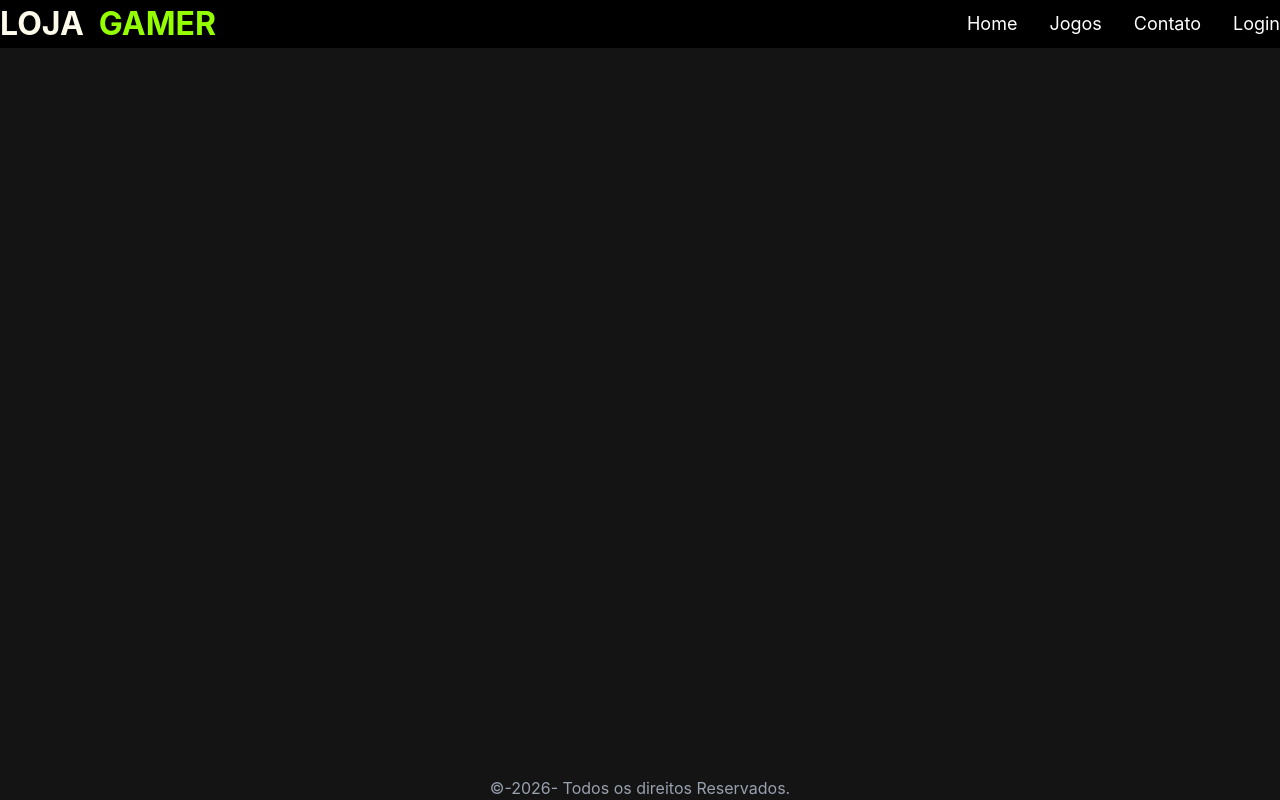
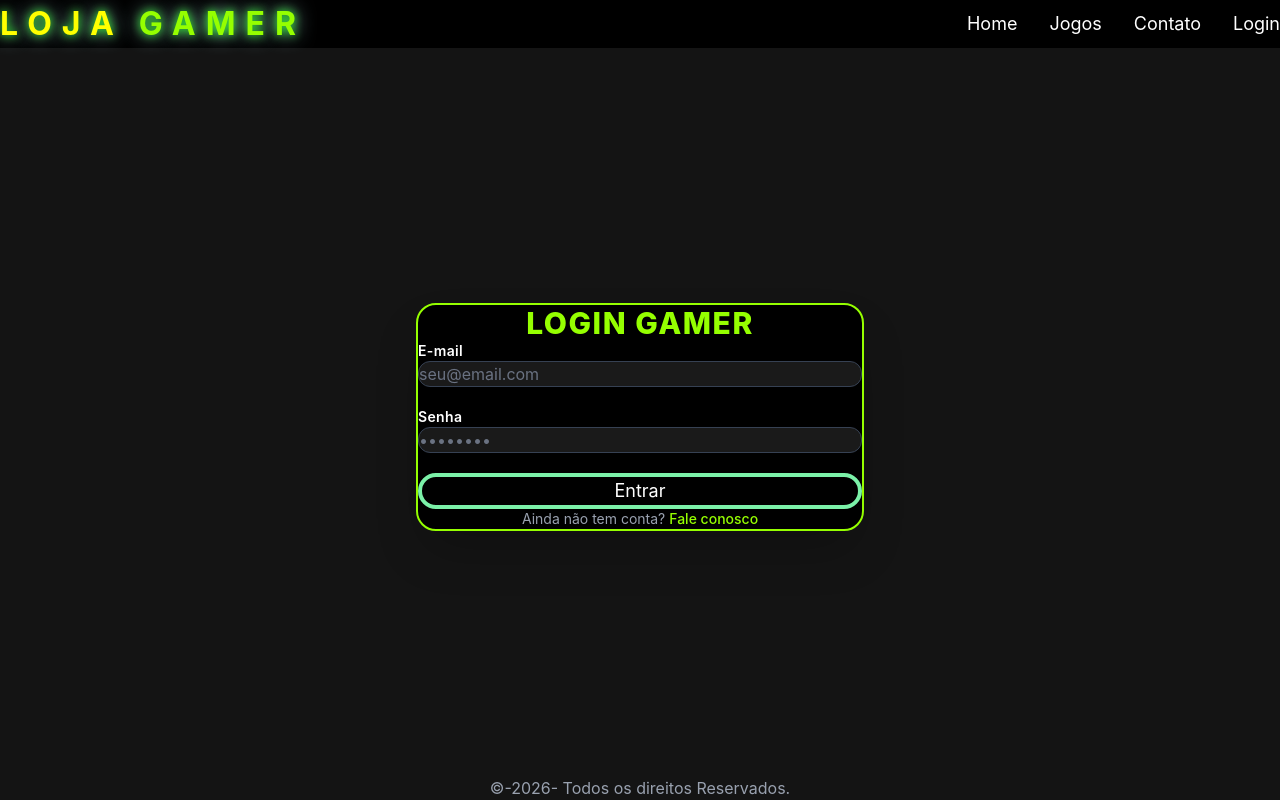
Before and after one commit to welltecnc/lojagame-1espi, a React (Vite) app: page /login in a window 1280 px wide. Built offline with nearby package versions, Linux system fonts and the light colour scheme.

Commit message:
feat: criando componentes Jogos,Login

```diff
--- a/src/css/estilo.css
+++ b/src/css/estilo.css
@@ -23,6 +23,11 @@
 .logo span{
     padding: 15px;
 }
+
+.login{
+    margin-top: 40px;
+    margin-bottom: 40px;
+}
 @keyframes acender {
     to{
         color:var(--text-color);
--- a/src/pages/Contato.jsx
+++ b/src/pages/Contato.jsx
@@ -1,9 +1,11 @@
+
 
 const Contato = () => {
   return (
-    <>
-
-    </>
+    <main className="px-[5%] my-8 grow">
+      <h2 className="text-3xl font-bold mb-4 text-[#95ff00]">Fale Conosco</h2>
+      <p className="text-gray-300">Entre em contato conosco através do email: suporte@lojagamer.com</p>
+    </main>
   )
 }
 
--- a/src/pages/Jogos.jsx
+++ b/src/pages/Jogos.jsx
@@ -1,9 +1,11 @@
 
-const Jogos = () => {
+
+const Jogos= ()=>{
   return (
-    <>
-
-    </>
+    <main className="px-[5%] my-8 grow">
+      <h2 className="text-3xl font-bold mb-4 text-[#95ff00]">Catálogo de Jogos</h2>
+      <p className="text-gray-300">Aqui você encontrará todos os jogos disponíveis na nossa loja gamer.</p>
+    </main>
   )
 }
 
--- a/src/pages/Login.jsx
+++ b/src/pages/Login.jsx
@@ -1,9 +1,75 @@
+
+
+
+
+import { useState } from "react"
+import { useNavigate, Link } from "react-router-dom"
 
 const Login = () => {
+
+  //Hook- useState- manipula o estado da váriavel
+  const [email, setEmail] = useState("");
+  const [senha, setSenha] = useState("");
+  //Hook- useNavigate- Navega entre os componentes
+  const navigate = useNavigate();
+
+  //função de login
+  const Login = (e) => {
+    //Previne que a página regarregue
+    e.preventDefault();
+    alert(`Bem-Vindo(a),${email}`);
+    //Direciona para página Home
+    navigate("/");
+  }
+
   return (
-    <>
+    <main className="grow flex items-center justify-center px-4 mt-20 login" >
+      <div className="bg-black p-8 sm:p-10 rounded-[20px] w-full max-w-md shadow-2xl border-2 border-[#95ff00]">
 
-    </>
+        {/* Título com o mesmo estilo neon do site */}
+        <h2 className="text-2xl sm:text-3xl font-extrabold text-[#95ff00] text-center mb-8 uppercase tracking-wider">
+          Login Gamer
+        </h2>
+
+        <form onSubmit={Login} className="flex flex-col gap-5">
+          <div>
+            <label className="block text-white mb-2 text-sm font-semibold tracking-wide">E-mail</label>
+            <input
+              type="email"
+              required
+              value={email}
+              onChange={(e) => setEmail(e.target.value)}
+              placeholder="seu@email.com"
+              className="w-full p-3.5 rounded-xl bg-[#1a1a1a] text-white border border-gray-700 focus:border-[#95ff00] focus:ring-1 focus:ring-[#95ff00] outline-none transition-all placeholder:text-gray-500"
+            />
+          </div>
+
+          <div>
+            <label className="block text-white mb-2 text-sm font-semibold tracking-wide">Senha</label>
+            <input
+              type="password"
+              required
+              value={senha}
+              onChange={(e) => setSenha(e.target.value)}
+              placeholder="••••••••"
+              className="w-full p-3.5 rounded-xl bg-[#1a1a1a] text-white border border-gray-700 focus:border-[#95ff00] focus:ring-1 focus:ring-[#95ff00] outline-none transition-all placeholder:text-gray-500"
+            />
+          </div>
+
+          {/* Botão com o mesmo gradiente e efeito dos cards */}
+          <button
+            type="submit"
+            className=" border-4 border-green-300 t-2 w-full py-3.5 rounded-[20px] text-white text-lg transition-all duration-300 hover:opacity-90 hover:scale-105 hover:text-white cursor-pointer shadow-lg"
+          >
+            Entrar
+          </button>
+        </form>
+
+        <p className="text-center text-gray-400 mt-6 text-sm">
+          Ainda não tem conta? <Link to="/contato" className="text-[#95ff00] hover:underline font-medium">Fale conosco</Link>
+        </p>
+      </div>
+    </main>
   )
 }
 
```
